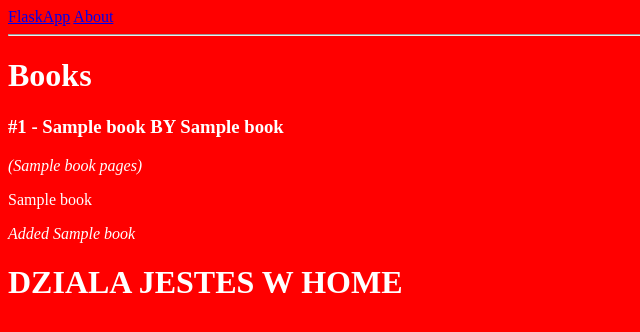
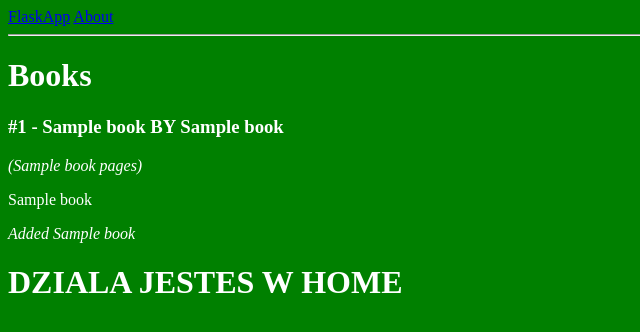
Before and after one commit to JakubSzuber/Local-Monuments-Website, a Flask app: page / in a window 1280 px wide. Shown: the top 332 px of the page, without its empty margins (0-640 px from the left). Run offline with Flask 2, Linux system fonts and the light colour scheme; a database or web service that is not in the repository returns one stand-in record (values such as "Sample title"); some libraries are stand-ins or nearby versions.

Commit message:
deleted css files and added to html files part which contains style code

```diff
--- a/services/web/static/css/home.css
+++ /dev/null
@@ -1,3 +0,0 @@
-body {
-  background-color: lightblue;
-}
--- a/services/web/template/base.html
+++ b/services/web/template/base.html
@@ -3,7 +3,6 @@
 <head>
     <meta charset="UTF-8">
     <title>{% block title %} {% endblock %}- FlaskApp</title>
-    <style>{% block style %} {% endblock %}</style>
 </head>
 <body>
     <nav>
@@ -16,10 +15,12 @@
     </div>
 </body>
 <style>
-  body {
-  background-color: red;
-  color: white
-  }
+    {% block style %}
+      body {
+      background-color: red;
+      color: white
+      }
+    {% endblock %}
 </style>
 <! –– if it will be posiible move style part to head ––>
 </html>
--- a/services/web/template/home.html
+++ b/services/web/template/home.html
@@ -1,8 +1,8 @@
+
 {% extends 'base.html' %}
 
 {% block content %}
     <h1>{% block title %} Books {% endblock %}</h1>
-    {% block style %} <link rel="stylesheet" href="../static/css/home.css"> {% endblock %}
     {% for book in books %}
         <div class='book'>
             <h3>#{{ book[0] }} - {{ book[1] }} BY {{ book[2] }}</h3>
@@ -13,3 +13,10 @@
         </div>
     {% endfor %}
 {% endblock %}
+
+{% block style %}
+      body {
+      background-color: green;
+      color: white
+      }
+{% endblock %}
```
Also changed, not shown: services/web/static/css/about.css (deleted), services/web/static/css/gallery.css (deleted).
